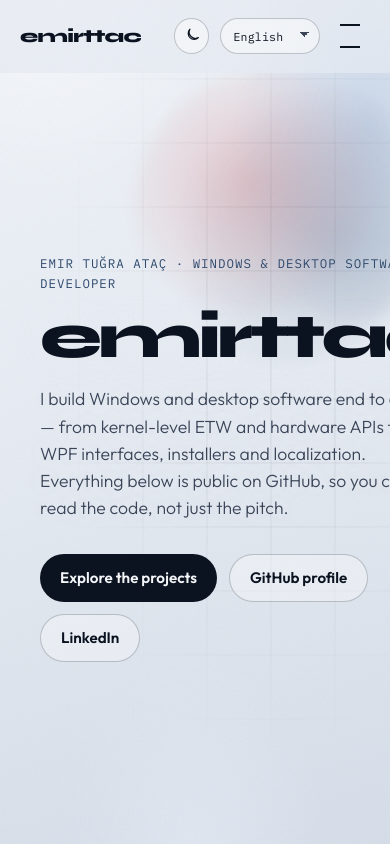
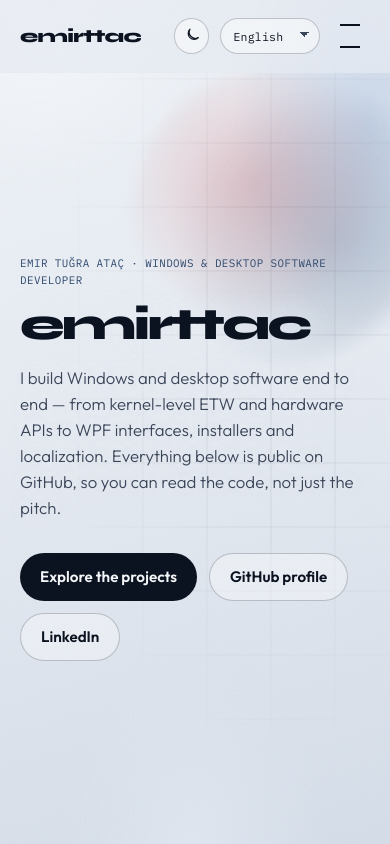
Before and after one commit to emirttac/emirttac.github.io, a plain HTML site: page index.html in a window 390 px wide. Shown: the top 844 px of the page. Drawn offline with Linux system fonts and the light colour scheme.

Commit message:
Fix mobile hero text shifting past the viewport.
Remove the double horizontal inset and scale the brand down so the title and lead stay within the screen.

Co-authored-by: Cursor <cursoragent@cursor.com>

```diff
--- a/css/styles.css
+++ b/css/styles.css
@@ -428,10 +428,12 @@ p {
 .hero-content {
   position: relative;
   z-index: 1;
-  width: min(100% - (var(--space) * 2), 38rem);
-  max-width: 38rem;
+  box-sizing: border-box;
+  width: min(100%, 38rem);
+  max-width: 100%;
+  min-width: 0;
   justify-self: start;
-  margin-left: max(var(--space), calc((100% - var(--max)) / 2));
+  margin-left: max(0px, calc((100% - var(--max)) / 2));
   isolation: isolate;
 }
 
@@ -450,6 +452,8 @@ p {
   letter-spacing: -0.055em;
   line-height: 0.9;
   margin-bottom: 1.25rem;
+  max-width: 100%;
+  overflow-wrap: anywhere;
   text-shadow: 0 0 28px var(--brand-glow);
 }
 
@@ -460,6 +464,12 @@ p {
   max-width: 32rem;
   margin-bottom: 2rem;
   text-shadow: 0 0 20px var(--lead-glow);
+}
+
+.hero-eyebrow,
+.hero-lead {
+  max-width: 100%;
+  overflow-wrap: break-word;
 }
 
 .hero-actions {
@@ -951,8 +961,9 @@ p {
   }
 
   .hero-content {
-    margin-left: var(--space);
-    width: min(100% - (var(--space) * 2), var(--max));
+    margin-left: 0;
+    width: 100%;
+    max-width: 100%;
   }
 
   .hud-frame {
@@ -989,8 +1000,17 @@ p {
     display: none;
   }
 
+  .hero-eyebrow {
+    font-size: 0.68rem;
+    letter-spacing: 0.04em;
+  }
+
   .hero-brand {
-    font-size: clamp(3rem, 16vw, 4.2rem);
+    font-size: clamp(2.55rem, 11.5vw, 3.4rem);
+  }
+
+  .hero-lead {
+    font-size: 1.05rem;
   }
 }
 
```
Also changed, not shown: index.html (+1 -1 lines).
